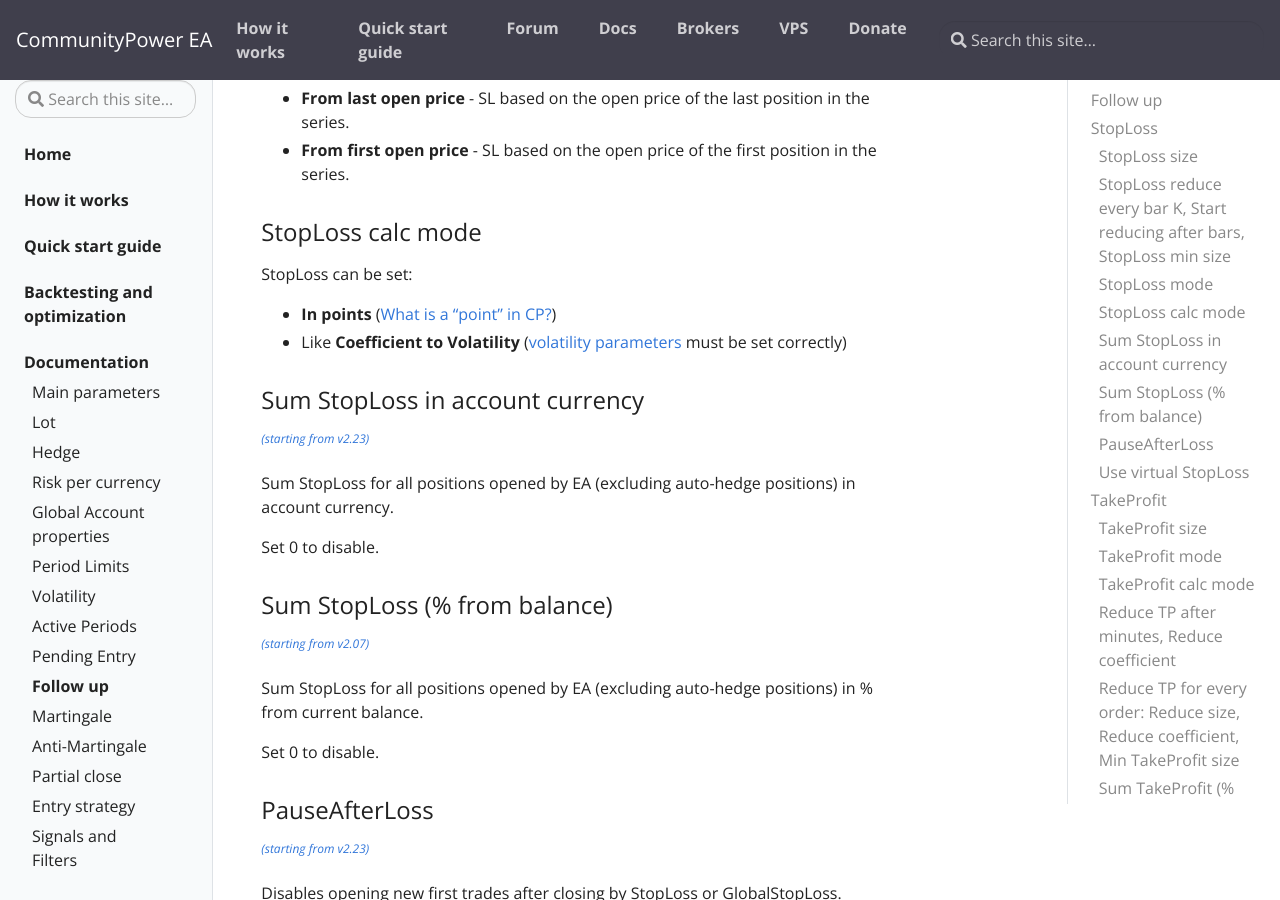
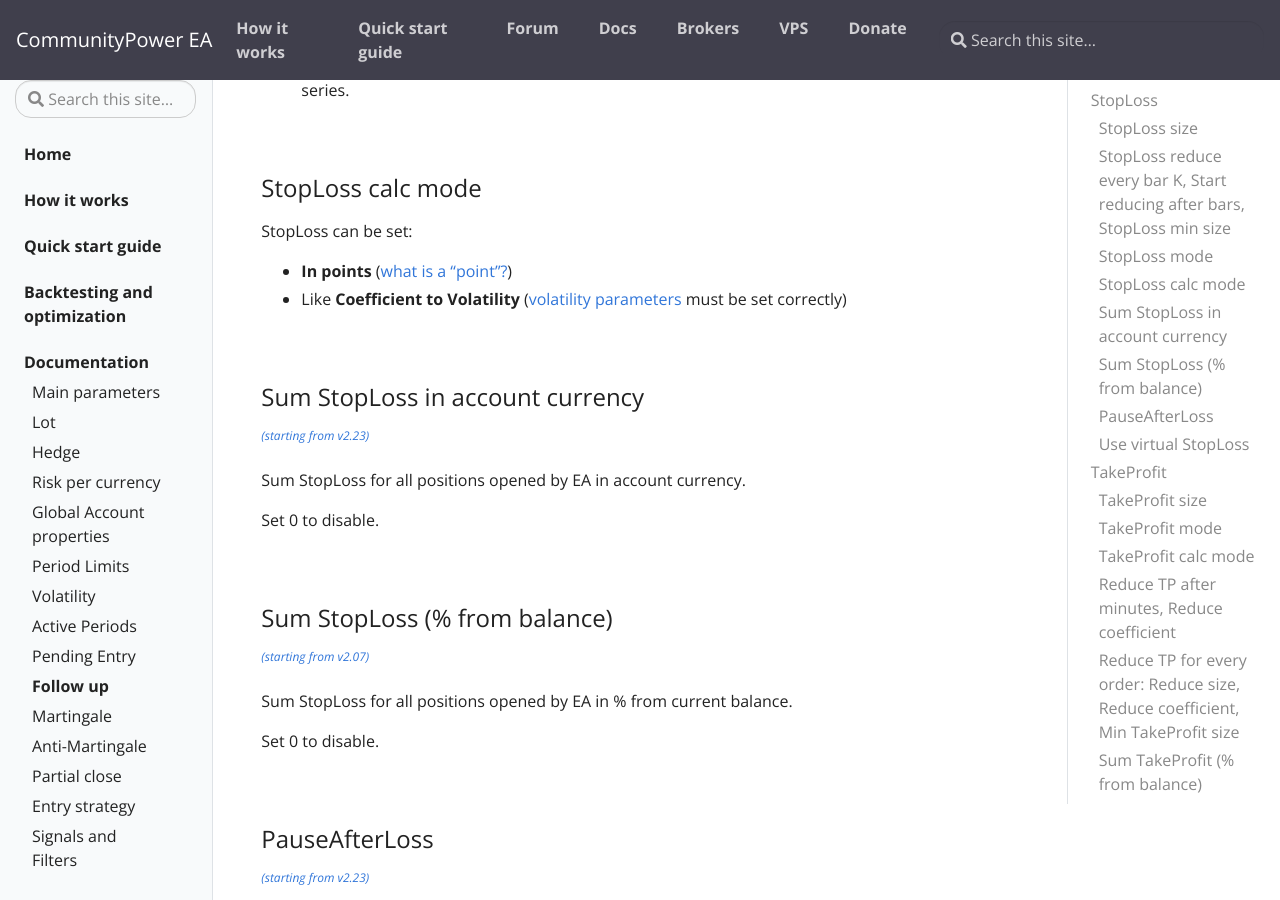
Before and after one commit to komposter/CommunityPowerEA.com, a Jekyll site: the page built from _docs/follow-up.md, in a window 1280 px wide and 900 px high, scrolled down 972 px. Built offline with Jekyll 4.4.1, drawn with Linux system fonts in a browser that asks for light colours; some of the changed text lies outside the part shown.

Commit message:
Content change

```diff
--- a/_docs/follow-up.md
+++ b/_docs/follow-up.md
@@ -3,11 +3,6 @@
 title: Follow up
 permalink: /docs/follow-up
 ---
-
-# Follow up
-
-
-<br />
 
 # StopLoss
 
@@ -21,7 +16,8 @@
 
 <sup>[*(starting from v2.53)*](/docs/versions-history#20230412-0426-253)</sup>
 
-Reduces SL size every bar of Signal TF by specified coefficient, starting from bar # **Start reducing after bars** after 1st position open.<br/>
+Reduces SL size every bar of Signal TF by specified coefficient, starting from bar # **Start reducing after bars** after the 1st position open.
+
 SL can't be less than **StopLoss min size (points)**.
 
 > For example, with **StopLoss reduce every bar K = 0.95** and initial SL = 100 points, on the bar #2 after position open SL will be 100 * 0.95 = 95 points, on the bar #3 -- 100 * 0.95 * 0.95 = 90 points, and so on.
@@ -41,31 +37,35 @@
 * **From last open price** - SL based on the open price of the last position in the series.
 * **From first open price** - SL based on the open price of the first position in the series.
 
+<br />
 
 ### StopLoss calc mode
 
 StopLoss can be set:<br/>
-* **In points** ([What is a "point" in CP?](/docs/FAQ/what-is-a-point))
+* **In points** ([what is a "point"?](/docs/FAQ/what-is-a-point))
 * Like **Coefficient to Volatility** ([volatility parameters](/docs/volatility) must be set correctly)
 
+<br />
 
 ### Sum StopLoss in account currency
 
 <sup>[*(starting from v2.23)*](/docs/versions-history#20201210-223)</sup>
 
-Sum StopLoss for all positions opened by EA (excluding auto-hedge positions) in account currency.
+Sum StopLoss for all positions opened by EA in account currency.
 
 Set 0 to disable.
 
+<br />
 
 ### Sum StopLoss (% from balance)
 
 <sup>[*(starting from v2.07)*](/docs/versions-history#20200504-207)</sup>
 
-Sum StopLoss for all positions opened by EA (excluding auto-hedge positions) in % from current balance.
+Sum StopLoss for all positions opened by EA in % from current balance.
 
 Set 0 to disable.
 
+<br />
 
 ### PauseAfterLoss
 
@@ -73,6 +73,7 @@
 
 Disables opening new first trades after closing by StopLoss or GlobalStopLoss. Specifies in bars of Signal TimeFrame.
 
+<br />
 
 ### Use virtual StopLoss
 
@@ -90,6 +91,7 @@
 
 TakeProfit size (In points or Like Coefficient to Volatility) (0 - disabled)
 
+<br />
 
 ### TakeProfit mode
 
@@ -102,13 +104,15 @@
 
 Commission and swap also included.
 
+<br />
 
 ### TakeProfit calc mode
 
 TakeProfit can be set:
-* **In points** ([What is a "point" in CP?](/docs/FAQ/what-is-a-point))<br/>
+* **In points** ([what is a "point"?](/docs/FAQ/what-is-a-point))<br/>
 * Like **Coefficient to Volatility** ([volatility parameters](/docs/volatility) must be set correctly)
 
+<br />
 
 ### Reduce TP after minutes, Reduce coefficient
 
@@ -116,15 +120,17 @@
 
 TakeProfit reduce coefficient for all orders. Activates after a certain number of minutes have passed since first order opening.
 
+<br />
 
 ### Reduce TP for every order: Reduce size, Reduce coefficient, Min TakeProfit size
 
 <sup>[*(starting from v2.11)*](/docs/versions-history#20200528-211)</sup>
 
-TakeProfit reduce size and coefficient for every order in series.<br/>
+TakeProfit reduce size and coefficient for every order in series.
+
 If enabled, TP for each next order in the series will be reduced by specified **reduce size**. This size will be also multiplied by **reduce coefficient** for each next stage too.
 
-> For example, with TakeProfit = 50, reduce size = 10 and reduce coeff = 1.1 you will have the following series:<br/>
+> For example, with TakeProfit = 50, reduce size = 10 and reduce coeff = 1.1 you will have the following series:
 * For the 1st deal TP will be = 50 points
 * For 2 deals: 50 - 10 = 40
 * For 3 deals: 50 - 10 - 10 * 1.1 = 29
@@ -132,29 +138,35 @@
 * For 5 deals: 50 - 10 - 10 * 1.1 - 10 * 1.1 * 1.1 - 10 * 1.1 * 1.1 * 1.1 = 3.6
 * And so on (-11 for 6 deals, -27.2 for 7 deals)
 
-TakeProfit can't be less than **Min TakeProfit size (points)** ([What is a "point" in CP?](/docs/FAQ/what-is-a-point)).
+<br />
 
-> For example, if you set **Min TakeProfit size** = 20, for all deals from the last example, starting from 4th TP will be = 20 (16.9 is less than 20, so will be replaced).<br/>
+TakeProfit can't be less than **Min TakeProfit size (points)** ([what is a "point"?](/docs/FAQ/what-is-a-point)).
+
+> For example, if you set **Min TakeProfit size** = 20, for all deals from the last example, starting from 4th TP will be = 20 (16.9 is less than 20, so will be replaced).
+
 **Min TakeProfit size** can be negative. So, you can limit it to -5 or -20 points.
 
+<br />
 
 ### Sum TakeProfit (% from balance)
 
 <sup>[*(starting from v2.17)*](/docs/versions-history#20200826-217)</sup>
 
-Sum TakeProfit for all positions opened by EA (excluding auto-hedge positions) in % from current balance.
+Sum TakeProfit for all positions opened by EA in % from current balance.
 
 Set 0 to disable.
 
+<br />
 
 ### Sum TakeProfit (account currency)
 
 <sup>[*(starting from v2.35)*](/docs/versions-history#20210715-235)</sup>
 
-Sum TakeProfit for all positions opened by EA (excluding auto-hedge positions) in account currency.
+Sum TakeProfit for all positions opened by EA in account currency.
 
 Set 0 to disable.
 
+<br />
 
 ### Sum TakeProfit works if both buy and sell are open
 
@@ -162,6 +174,7 @@
 
 Set this parameter to true to activate Sum TakeProfit if both buy and sell trades are opened.
 
+<br />
 
 ### Min profit to close on signal
 
@@ -169,6 +182,7 @@
 
 When you select **Close in profit only** mode for any signal, it will close the series with profit >= X only.
 
+<br />
 
 ### Max profit to close on signal
 
@@ -176,22 +190,25 @@
 
 When you select **Close in profit only** mode for any signal, it will close the series with profit <= X only.
 
+<br />
 
 ### Min/max profit calc mode
 
 Min/max profit can be set:<br/>
-* **In points** ([What is a "point" in CP?](/docs/FAQ/what-is-a-point))
+* **In points** ([what is a "point"?](/docs/FAQ/what-is-a-point))
 * Like **Coefficient to Volatility** ([volatility parameters](/docs/volatility) must be set correctly)
 
+<br />
 
 ### Use virtual TakeProfit
 
 <sup>[*(starting from v2.27)*](/docs/versions-history#20210302-227)</sup>
 
 Set **true** to close trades by market when TP level is reached.
+
 Set **false** to set the real TP for all orders (if possible).
 
-
+<br />
 <br />
 
 # BreakEven
@@ -201,17 +218,20 @@
 
 ### BreakEven after, BreakEven to
 
-If the profit of a series reaches **BreakEven after** points ([What is a "point" in CP?](/docs/FAQ/what-is-a-point)), SL of all positions will be moved to the level "average open price + **BreakEven** to points" (opposite for sell).
+If the profit of a series reaches **BreakEven after** points ([what is a "point"?](/docs/FAQ/what-is-a-point)), SL of all positions will be moved to the level "average open price + **BreakEven** to points" (opposite for sell).
 
 Thus, the series will be closed with profit of **BreakEven to** points.
+
+<br />
 
 ### BreakEven calc mode
 
 BreakEven can be set:<br/>
-* **In points** ([What is a "point" in CP?](/docs/FAQ/what-is-a-point))
+* **In points** ([what is a "point"?](/docs/FAQ/what-is-a-point))
 * Like **Coefficient to Volatility** ([volatility parameters](/docs/volatility) must be set correctly)
 
 
+<br />
 <br />
 
 # TrailingStop
@@ -221,6 +241,7 @@
 
 Trailing stop size (0 - disabled)
 
+<br />
 
 ### Trailing Step
 
@@ -228,12 +249,14 @@
 
 Minimal step to move the StopLoss
 
+<br />
 
 ### Start trailing after
 
 Trailing activated after profit = **Start trailing after**.<br/>
 If 0, trailing activated after profit = **Trailing stop size**.
 
+<br />
 
 ### Increase trailing every, Increase size
 
@@ -244,9 +267,10 @@
 > For example, if **TrailingStop size** = 5.0, **Increase every** = 2.0 and **Increase size** = -1.0:
 * if profit <= 7.0, TrailingStop distance = 5.0
 * if profit >= 7.0 and < 9.0, TrailingStop distance = 5.0 + (-1.0) = 4.0
-* if profit >= 9.0 and < 11.0, TrailingStop distance = 5.0 + (-1.0) + (-1.0) = 3.0 and so on…
+* if profit >= 9.0 and < 11.0, TrailingStop distance = 5.0 + (-1.0) + (-1.0) = 3.0 and so on…<br />
 As you can see, **Increase size** can be negative.
 
+<br />
 
 ### Decrease every minutes, Decrease coefficient, Decrease start after minutes
 
@@ -264,8 +288,10 @@
 Set **Decrease every minutes** = 0 to disable this function.
 
 If both **Increase trailing every** and **Decrease every minutes** are activated, **Increase trailing every** is applied first.
-([Initial discussion is here](https://communitypowerea.userecho.com/en/communities/1/topics/424-trailingstop-decrease-after-time))
 
+[Initial discussion is here](https://communitypowerea.userecho.com/en/communities/1/topics/424-trailingstop-decrease-after-time)
+
+<br />
 
 ### Min size, Max size
 
@@ -275,17 +301,19 @@
 
 Set 0 to disable limits.
 
+<br />
 
 ### TrailingStop mode
 
-TrailingStop mode:<br/>
+TrailingStop mode:
 * **From average open price** - TS based on average open price of all positions in the series;
 * **From last open price** - TS based on the open price of the last position in the series.
 * **From first open price** [*(starting from v2.20)*](/docs/versions-history#20201103-220) - TS based on the open price of the first position in the series.
 
+<br />
 
 ### TrailingStop calc mode
 
 TrailingStop, TrailingStep, Start trailing after, Increase trailing every and Increase size can be set:
-* **In points** ([What is a "point" in CP?](/docs/FAQ/what-is-a-point))
+* **In points** ([what is a "point"?](/docs/FAQ/what-is-a-point))
 * Like **Coefficient to Volatility** ([volatility parameters](/docs/volatility) must be set correctly)
```
Also changed, not shown: _docs/anti-martingale.md (+4 -4 lines), _docs/martingale.md (+3 -3 lines), _docs/signals-and-filters.md (+6 -6 lines), pages/docs.md (+2 -0 lines).
